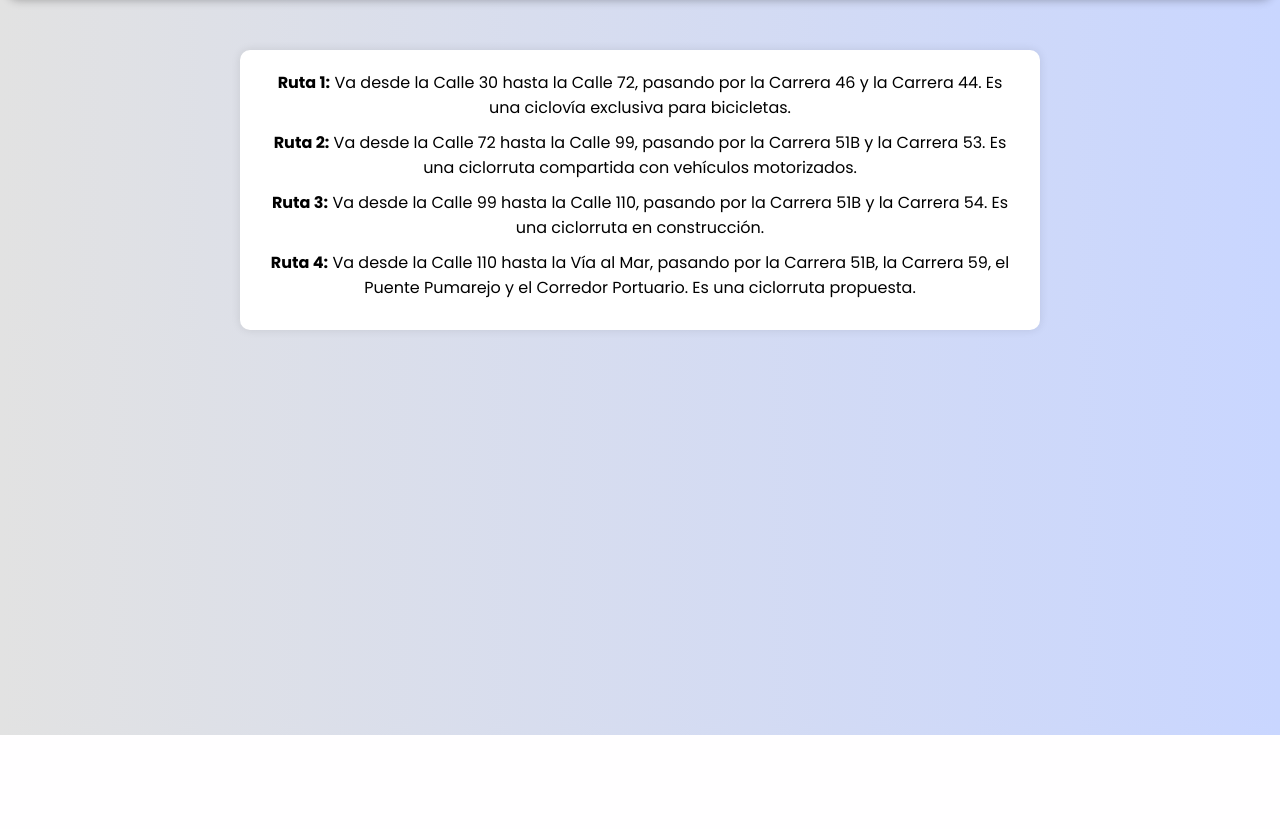
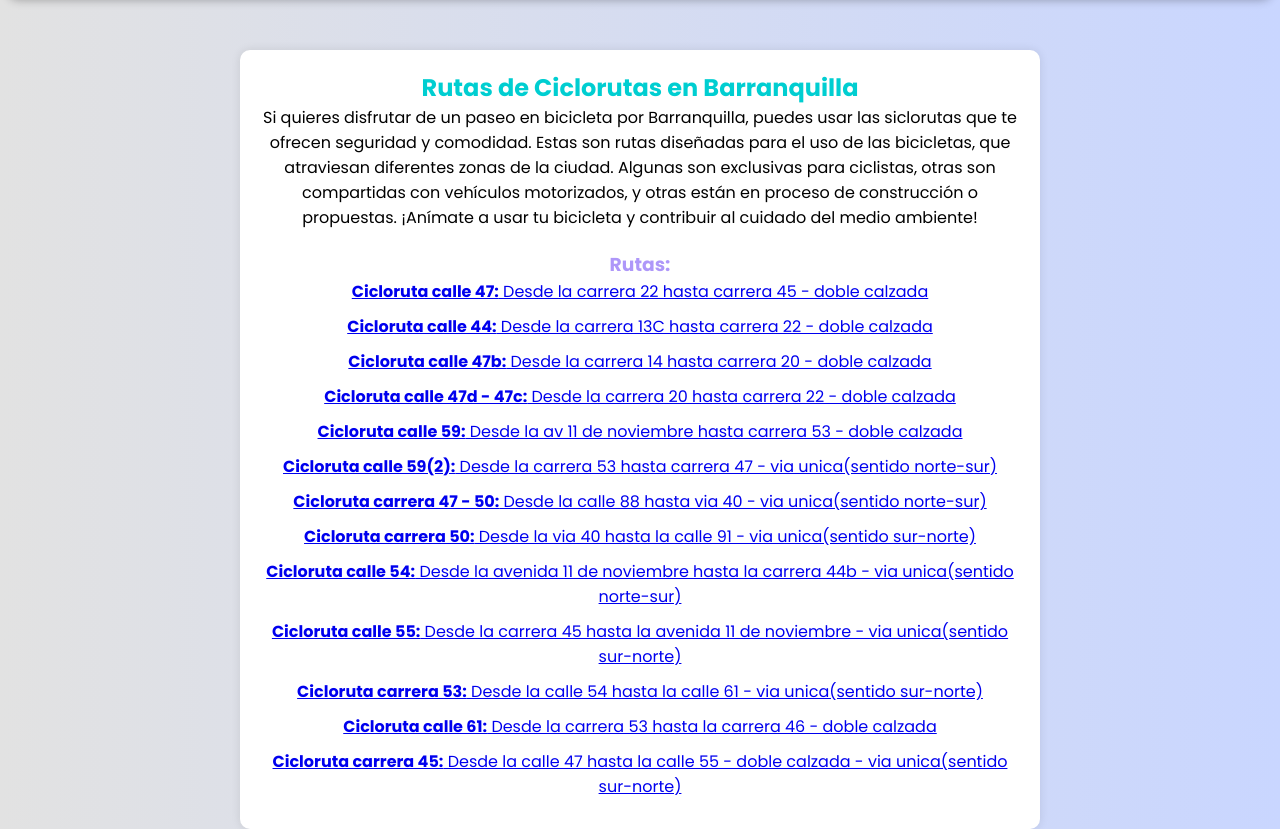
Before and after one commit to Samue2408/ProyectoMovilidad, a Flask app: page /api/bikeways in a window 1280 px wide. Shown: the part 65-894 px from the top of the page. Before the commit the page ends 800 px from the top, so only its background shows below. Run offline with Flask 3, Linux system fonts and the light colour scheme.

Commit message:
Se ven las rutas

```diff
--- a/BackEnd/app.py
+++ b/BackEnd/app.py
@@ -52,7 +52,7 @@ def cicloruta():
     if "ciclorutas" in session:
         return render_template("ciclorutas.html", rutas=session["ciclorutas"])
     else:
-        return redirect(url_for("login"))
+        return redirect(url_for("ruta_bikeway.bikeways"))
 
 
 @app.route("/login")
--- a/BackEnd/config/templates/ciclorutas.html
+++ b/BackEnd/config/templates/ciclorutas.html
@@ -18,27 +18,8 @@
     <h3>Rutas:</h3>
     <ul>
         {% for ruta in rutas %}
-            <li><a href="/"><strong>{{ ruta.name }}:</strong> ruta.desciption</a></li>
+            <li><a href="/"><strong>{{ ruta.name }}:</strong> {{ ruta.description }}</a></li>
         {% endfor %}
     </ul>
 </div>
 {% endblock %}
-
-{% block scripts %}
-<script>
-    const ciclorutasContainer = document.getElementById(
-        "ciclorutas-container"
-    );
-
-    const ciclorutas = `
-
-            <ul>
-                <li><strong>Ruta 1:</strong> Va desde la Calle 30 hasta la Calle 72, pasando por la Carrera 46 y la Carrera 44. Es una ciclovía exclusiva para bicicletas.</li>
-                <li><strong>Ruta 2:</strong> Va desde la Calle 72 hasta la Calle 99, pasando por la Carrera 51B y la Carrera 53. Es una ciclorruta compartida con vehículos motorizados.</li>
-                <li><strong>Ruta 3:</strong> Va desde la Calle 99 hasta la Calle 110, pasando por la Carrera 51B y la Carrera 54. Es una ciclorruta en construcción.</li>
-                <li><strong>Ruta 4:</strong> Va desde la Calle 110 hasta la Vía al Mar, pasando por la Carrera 51B, la Carrera 59, el Puente Pumarejo y el Corredor Portuario. Es una ciclorruta propuesta.</li>
-            </ul>
-        `;
-    ciclorutasContainer.innerHTML = ciclorutas;
-</script>
-{% endblock %}
```
